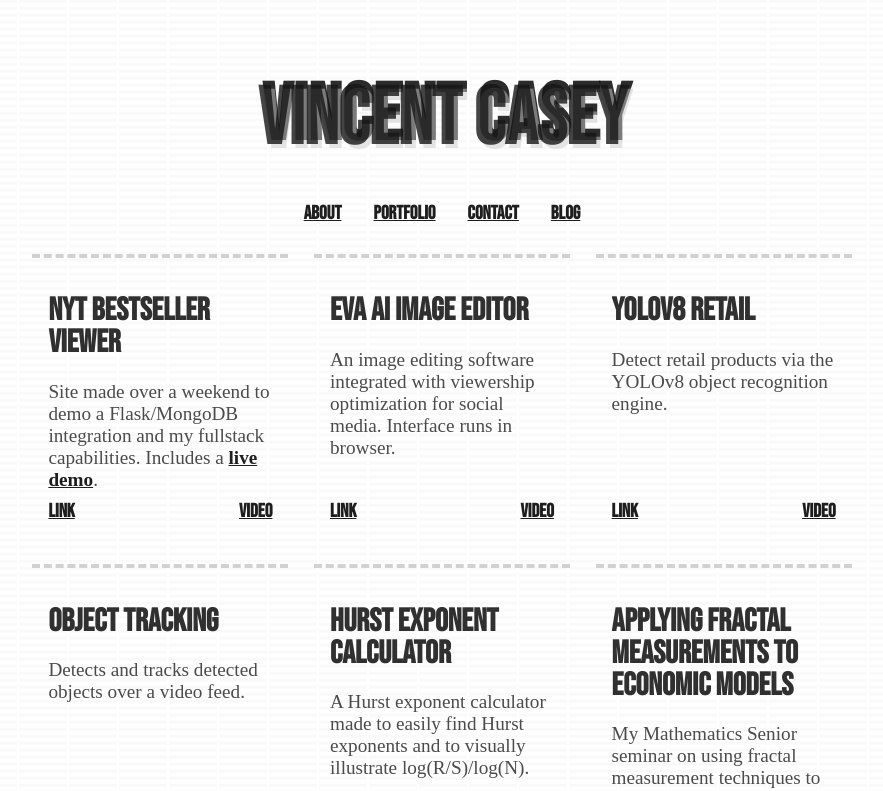
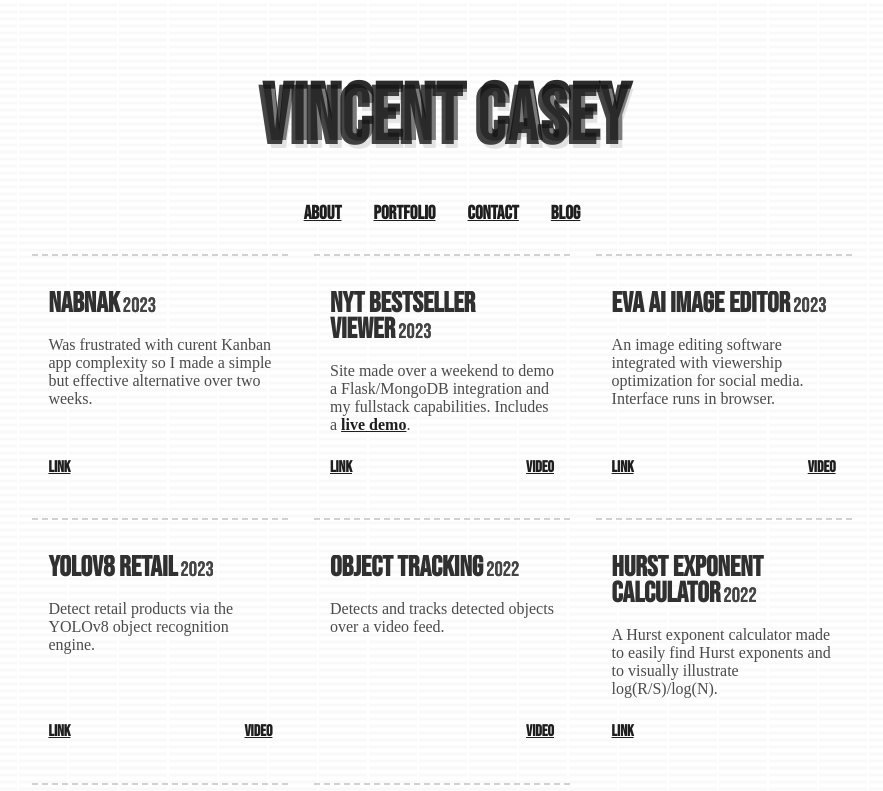
Before and after one commit to vmc-7645/portfolio-site, an Angular app: page /portfolio in a window 1280 px wide. Shown: the top 791 px of the page, without its empty margins (198-1081 px from the left). Built offline with nearby package versions, Linux system fonts and the light colour scheme; a web font is replaced by a local one.

Commit message:
Minor Changes to Portfolio
Added Nabnak (need to switch out link once available)

Also changed contact styling to match project page.

```diff
--- a/src/app/contact/contact.component.css
+++ b/src/app/contact/contact.component.css
@@ -68,10 +68,10 @@
   margin: 1vw;
   padding: 1rem;
   min-height: 10vw;
-  border-top: 5px dashed rgb(209, 209, 209);
-  border-left: 3px dashed rgb(209, 209, 209);
-  border-right: 3px dashed rgb(209, 209, 209);
-  border-bottom: 3px dashed rgb(209, 209, 209);
+  border-top: 3px dashed rgb(209, 209, 209);
+  border-left: 2px dashed rgb(209, 209, 209);
+  border-right: 2px dashed rgb(209, 209, 209);
+  border-bottom: 2px dashed rgb(209, 209, 209);
 
   /* border-radius: 5px; */
   display: inline;
--- a/src/app/portfolio/portfolio.component.css
+++ b/src/app/portfolio/portfolio.component.css
@@ -46,7 +46,7 @@
     margin: 1vw;
     padding: 1rem;
     min-height: 16vw;
-    border-top: 4px dashed rgb(209, 209, 209);
+    border-top: 2px dashed rgb(209, 209, 209);
     /* border-radius: 5px; */
 
     position: relative;
@@ -63,7 +63,8 @@
 .project h1 {
     margin: none;
     font-family: 'Bebas Neue', sans-serif;
-    line-height: 2rem;
+    font-size: 1.8rem;
+    line-height: 1.6rem;
 
     background-image: linear-gradient(
         -225deg,
@@ -85,6 +86,20 @@
     -webkit-text-fill-color: transparent;
 }
 
+.project h1 .date {
+    margin: none;
+    padding-left: 0.2rem;
+    font-family: 'Bebas Neue', sans-serif;
+    line-height: 1rem;
+    font-size: 1.3rem;
+
+    /* font-style: italic; */
+    font-weight: 300;
+    background-clip: unset;
+    -webkit-background-clip: unset;
+    -webkit-text-fill-color: rgb(70, 70, 70);
+}
+
 .project h1:hover {
     animation: textclip 8s linear infinite;
 }
@@ -101,12 +116,12 @@
     margin-bottom: 2rem;
     font-weight: 100;
     color: rgb(75, 75, 75);
-    font-size: 1.2rem;
+    font-size: 1rem;
     font-family: 'Gideon Roman', cursive;
 }
 .project a {
     cursor:pointer;
-    font-size: 1.2rem;
+    font-size: 1rem;
     font-family: 'Gideon Roman', cursive;
 }
 .project a.link {
--- a/src/app/portfolio/portfolio.component.html
+++ b/src/app/portfolio/portfolio.component.html
@@ -1,40 +1,46 @@
 <div class="holder">
   <div class="content">
     <div class="project">
-      <h1>NYT Bestseller Viewer</h1>
+      <h1>Nabnak<span class="date">2023</span></h1>
+      <p>Was frustrated with curent Kanban app complexity so I made a simple but effective alternative over two weeks.</p>
+      <a class="link" href="https://github.com/vmc-7645/nabnak">Link</a>
+      <!-- <a class="video" href="https://www.youtube.com/watch?v=yIRT5nHoH78">Video</a> -->
+    </div>
+    <div class="project">
+      <h1>NYT Bestseller Viewer<span class="date">2023</span></h1>
       <p>Site made over a weekend to demo a Flask/MongoDB integration and my fullstack capabilities. Includes a <a href="https://waveplatform.pythonanywhere.com/main/">live demo</a>.</p>
       <a class="link" href="https://github.com/vmc-7645/nyt-book-viewer">Link</a>
       <a class="video" href="https://www.youtube.com/watch?v=yIRT5nHoH78">Video</a>
     </div>
     <div class="project">
-      <h1>EVA AI Image Editor</h1>
+      <h1>EVA AI Image Editor<span class="date">2023</span></h1>
       <p>An image editing software integrated with viewership optimization for social media. Interface runs in browser.</p>
       <a class="link" href="https://vmc-7645.github.io/eva-landing/home">Link</a>
       <a class="video" href="https://www.youtube.com/watch?v=nMCKLvNEQSo">Video</a>
     </div>
     <div class="project">
-      <h1>YOLOv8 Retail</h1>
+      <h1>YOLOv8 Retail<span class="date">2023</span></h1>
       <p>Detect retail products via the YOLOv8 object recognition engine.</p>
       <a class="link" href="https://github.com/vmc-7645/YOLOv8-retail">Link</a>
       <a class="video" href="https://www.youtube.com/watch?v=666bQSWaXXU">Video</a>
     </div>
     <div class="project">
-      <h1>Object Tracking</h1>
+      <h1>Object Tracking<span class="date">2022</span></h1>
       <p>Detects and tracks detected objects over a video feed.</p>
       <a class="video" href="https://www.youtube.com/watch?v=bHB2yrDDlUc&t=30s">Video</a>
     </div>
     <div class="project">
-      <h1>Hurst Exponent Calculator</h1>
+      <h1>Hurst Exponent Calculator<span class="date">2022</span></h1>
       <p>A Hurst exponent calculator made to easily find Hurst exponents and to visually illustrate log(R/S)/log(N).</p>
       <a class="link" href="https://github.com/vmc-7645/hurst-exponent-calculator-from-csv">Link</a>
     </div>
     <div class="project">
-      <h1>Applying Fractal Measurements to Economic Models</h1>
+      <h1>Applying Fractal Measurements to Economic Models<span class="date">2022</span></h1>
       <p>My Mathematics Senior seminar on using fractal measurement techniques to analyze timeseries.</p>
       <a class="link" href="https://github.com/vmc-7645/hurst-exponent-calculator-from-csv/blob/main/Seminar_Proposal___Applying_Fractal_Measurements_to_Economic_Models.pdf">Link</a>
     </div>
     <div class="project">
-      <h1>Camera Site</h1>
+      <h1>Camera Site<span class="date">2022</span></h1>
       <p>A simple website made in Angular used for taking pictures. Includes a <a href="https://vmc-7645.github.io/camera-site/main">live demo</a>.</p>
       <a class="link" href="https://github.com/vmc-7645/camera-site">Link</a>
       <a class="video" href="https://www.youtube.com/watch?v=hGS0M45q2cs">Video</a>
```
